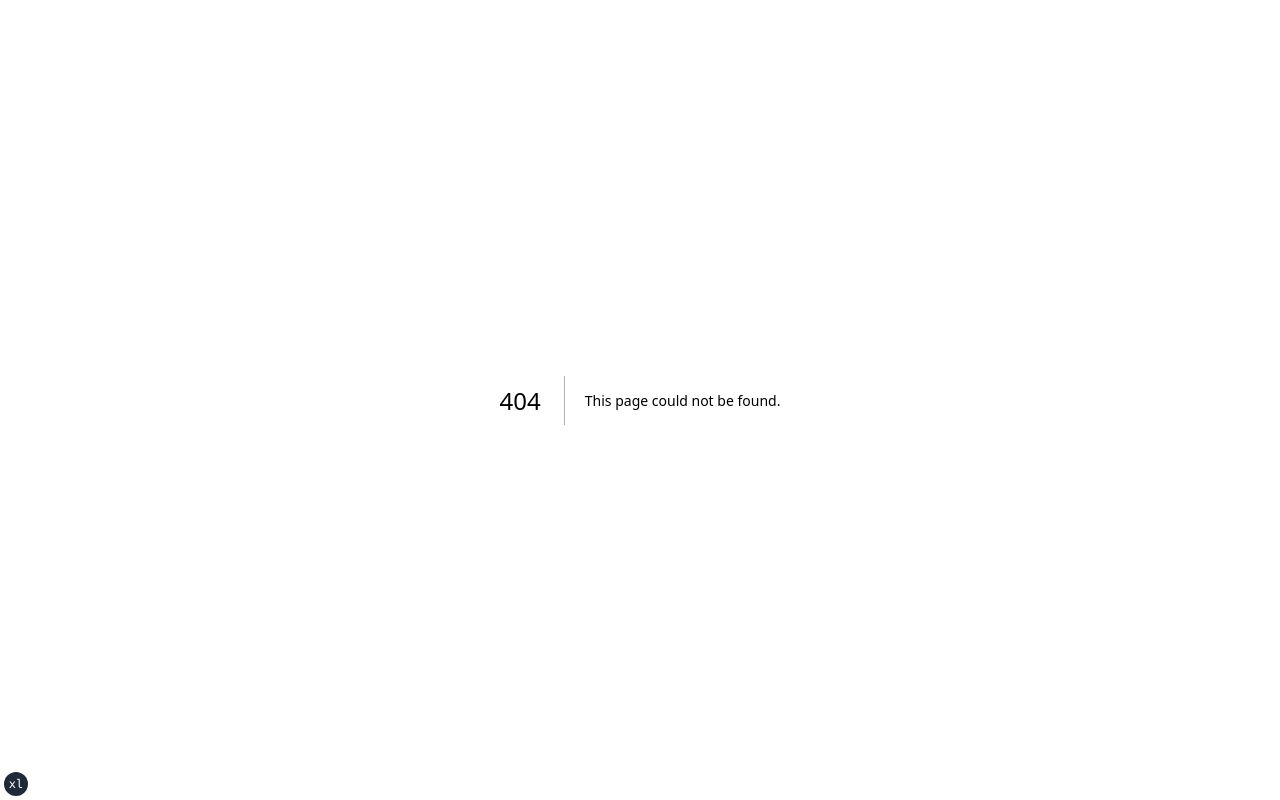
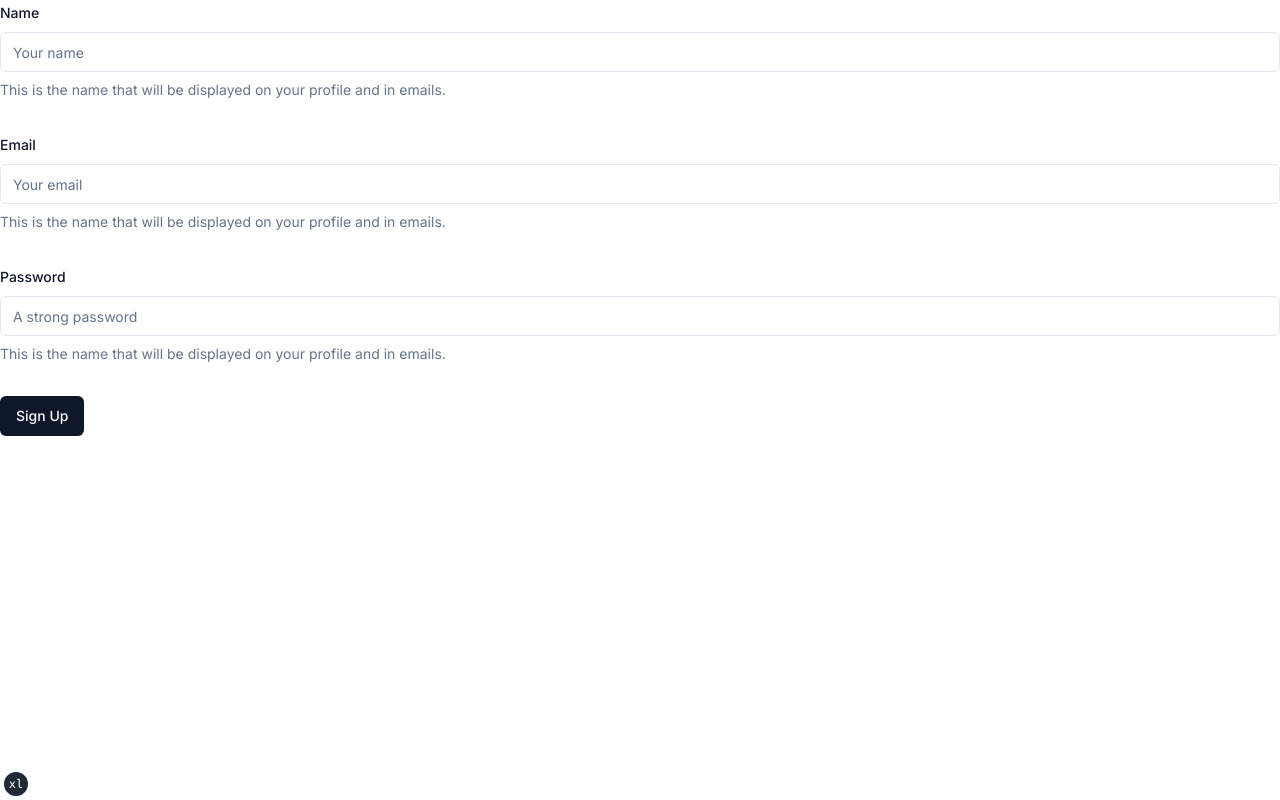
Before and after one commit to elijahjcobb/site4app, a Next.js app: page /sign-up in a window 1280 px wide. Before the commit this address had no page. Built offline with nearby package versions, Linux system fonts and the light colour scheme.

Commit message:
sign up page

```diff
--- /dev/null
+++ b/app/sign-up/form.tsx
@@ -0,0 +1,118 @@
+"use client"
+
+import { zodResolver } from "@hookform/resolvers/zod"
+import { useForm } from "react-hook-form"
+import * as z from "zod"
+import { Button } from "@/components/ui/button"
+
+import { Input } from "@/components/ui/input"
+
+import { toast } from "@/components/ui/use-toast"
+import {
+	Form,
+	FormControl,
+	FormDescription,
+	FormField,
+	FormItem,
+	FormLabel,
+	FormMessage,
+} from "@/components/ui/form"
+
+
+const signUpFormSchema = z.object({
+	name: z
+		.string()
+		.min(2, {
+			message: "Name must be at least 2 characters.",
+		})
+		.max(32, {
+			message: "Name must not be longer than 32 characters.",
+		}),
+	email: z.string().email(),
+	password: z.string().min(8, "Password must be at least 8 characters").max(256, "Password cannot be longer than 256 characters")
+})
+
+type AccountFormValues = z.infer<typeof signUpFormSchema>
+
+// This can come from your database or API.
+const defaultValues: Partial<AccountFormValues> = {
+	// name: "Your name",
+	// dob: new Date("2023-01-23"),
+}
+
+export default function SignUpForm() {
+	const form = useForm<AccountFormValues>({
+		resolver: zodResolver(signUpFormSchema),
+		defaultValues,
+	})
+
+	function onSubmit(data: AccountFormValues) {
+		toast({
+			title: "You submitted the following values:",
+			description: (
+				<pre className="mt-2 w-[340px] rounded-md bg-slate-950 p-4">
+					<code className="text-white">{JSON.stringify(data, null, 2)}</code>
+				</pre>
+			),
+		})
+	}
+
+	return (
+		<Form {...form}>
+			<form onSubmit={form.handleSubmit(onSubmit)} className="space-y-8">
+				<FormField
+					control={form.control}
+					name="name"
+					render={({ field }) => (
+						<FormItem>
+							<FormLabel>Name</FormLabel>
+							<FormControl>
+								<Input placeholder="Your name" {...field} />
+							</FormControl>
+							<FormDescription>
+								This is the name that will be displayed on your profile and in
+								emails.
+							</FormDescription>
+							<FormMessage />
+						</FormItem>
+					)}
+				/>
+				<FormField
+					control={form.control}
+					name="email"
+					render={({ field }) => (
+						<FormItem>
+							<FormLabel>Email</FormLabel>
+							<FormControl>
+								<Input placeholder="Your email" {...field} />
+							</FormControl>
+							<FormDescription>
+								This is the name that will be displayed on your profile and in
+								emails.
+							</FormDescription>
+							<FormMessage />
+						</FormItem>
+					)}
+				/>
+				<FormField
+					control={form.control}
+					name="password"
+					render={({ field }) => (
+						<FormItem>
+							<FormLabel>Password</FormLabel>
+							<FormControl>
+								<Input type="password" placeholder="A strong password" {...field} />
+							</FormControl>
+							<FormDescription>
+								This is the name that will be displayed on your profile and in
+								emails.
+							</FormDescription>
+							<FormMessage />
+						</FormItem>
+					)}
+				/>
+				<Button type="submit">Sign Up</Button>
+			</form>
+		</Form>
+	)
+}
--- /dev/null
+++ b/app/sign-up/page.tsx
@@ -0,0 +1,5 @@
+import SignUpForm from "./form";
+
+export default function SignUpPage() {
+	return <SignUpForm />
+}
--- a/next.config.mjs
+++ b/next.config.mjs
@@ -2,7 +2,7 @@
 const nextConfig = {
   reactStrictMode: true,
   experimental: {
-    appDir: true,
+    serverActions: true,
   },
 }
 
--- a/package.json
+++ b/package.json
@@ -46,7 +46,7 @@
     "lodash": "^4.17.21",
     "lucide-react": "0.105.0-alpha.4",
     "micro": "^10.0.1",
-    "next": "^13.4.4",
+    "next": "latest",
     "next-themes": "^0.2.1",
     "otplib": "^12.0.1",
     "prisma": "^4.15.0",
```
Also changed, not shown: 1 other file (tests, documents, lock files or other folders).
